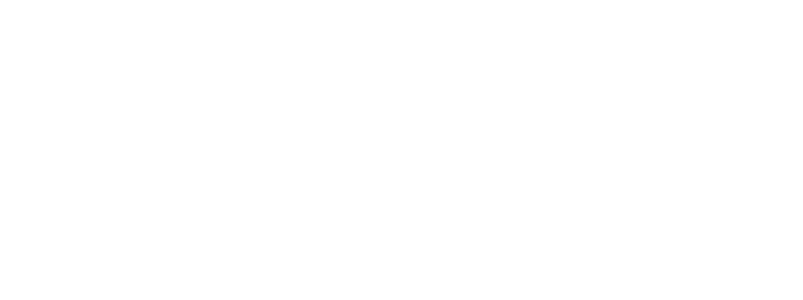
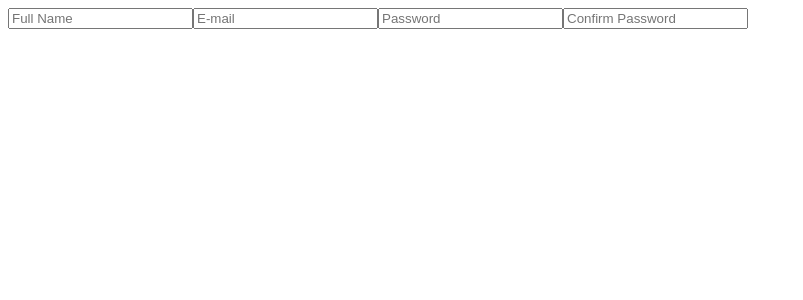
Before and after one commit to andritanuarto/driz, a React (Create React App) app in the folder client/: page /register in a window 1280 px wide. Shown: the top 300 px of the page, without its empty margins (0-803 px from the left). Built offline with nearby package versions, Linux system fonts and the light colour scheme.

Commit message:
Add public and register components and pages

```diff
--- a/client/src/components/App.js
+++ b/client/src/components/App.js
@@ -1,14 +1,19 @@
 import React from 'react';
-import { BrowserRouter as Router, Route } from 'react-router-dom';
+import { BrowserRouter as Router, Route, Switch } from 'react-router-dom';
 import { Provider } from 'react-redux';
 import store from '../store';
-import Page from '../containers/page';
+import Public from '../containers/public';
+import Register from '../containers/register';
 
 const App = () => {
   return (
     <Provider store={store}>
       <Router>
-        <Route exact path="/" render={() => <Page />} />
+        <Route exact path="/" render={() => <Public />} />
+        <Switch>
+          <Route exact path="/register" component={ Register } />
+          {/* <PrivateRoute exact path="/dashboard" component={ Dashboard } /> */}
+        </Switch>
       </Router>
     </Provider>
   );
--- a/client/src/components/page.js
+++ /dev/null
@@ -1,15 +0,0 @@
-import React, { Component, Fragment } from 'react';
-import PropTypes from 'prop-types';
-
-class Page extends Component {
-
-  render() {
-    return (
-      <div className="page">
-        App
-      </div>
-    );
-  }
-}
-
-export default Page;
--- /dev/null
+++ b/client/src/components/public.js
@@ -0,0 +1,14 @@
+import React, { Component } from 'react';
+
+class Public extends Component {
+
+  render() {
+    return (
+      <div className="public">
+        Public
+      </div>
+    );
+  }
+}
+
+export default Public;
--- /dev/null
+++ b/client/src/components/register.js
@@ -0,0 +1,61 @@
+import React, { useState } from 'react';
+
+const Register = () => {
+  const [formData, setFormData] = useState({
+    name: '',
+    email: '',
+    password: '',
+    confirmPassword: '',
+  });
+
+  const { name, email, password, confirmPassword } = formData;
+
+  const onChange = (e) => setFormData({
+    ...formData,
+    [e.target.name]: e.target.value
+  });
+
+  const onSubmit = async e => {
+    e.preventDefault();
+    if (password !== confirmPassword) {
+      console.log('not same');
+    } else {
+      console.log('good');
+    }
+  }
+
+  return (
+    <form className="register" onSubmit={e => onSubmit(e)}>
+      <input
+        onChange={e => onChange(e)}
+        type="text"
+        value={name}
+        name="name"
+        placeholder="Full Name"
+      />
+      <input
+        onChange={e => onChange(e)}
+        type="text"
+        value={email}
+        name="email"
+        placeholder="E-mail"
+      />
+      <input
+        onChange={e => onChange(e)}
+        type="text"
+        value={password}
+        name="password"
+        placeholder="Password"
+      />
+      <input
+        onChange={e => onChange(e)}
+        type="text"
+        value={confirmPassword}
+        name="confirmPassword"
+        placeholder="Confirm Password"
+      />
+    </form>
+  );
+}
+
+export default Register;
--- a/client/src/containers/page.js
+++ b/client/src/containers/public.js
@@ -1,5 +1,5 @@
 import { connect } from 'react-redux';
-import Page from '../components/page';
+import Public from '../components/public';
 
 const mapStateToProps = (state) => {
   return {
@@ -12,4 +12,4 @@ const mapDispatchToProps = (dispatch) => {
   return {}
 };
 
-export default connect(mapStateToProps, mapDispatchToProps)(Page);
+export default connect(mapStateToProps, mapDispatchToProps)(Public);
--- /dev/null
+++ b/client/src/containers/register.js
@@ -0,0 +1,12 @@
+import { connect } from 'react-redux';
+import Register from '../components/register';
+
+const mapStateToProps = (state) => {
+  return {};
+};
+
+const mapDispatchToProps = (dispatch) => {
+  return {}
+};
+
+export default connect(mapStateToProps, mapDispatchToProps)(Register);
```
Also changed, not shown: 1 other file (tests, documents, lock files or other folders).
